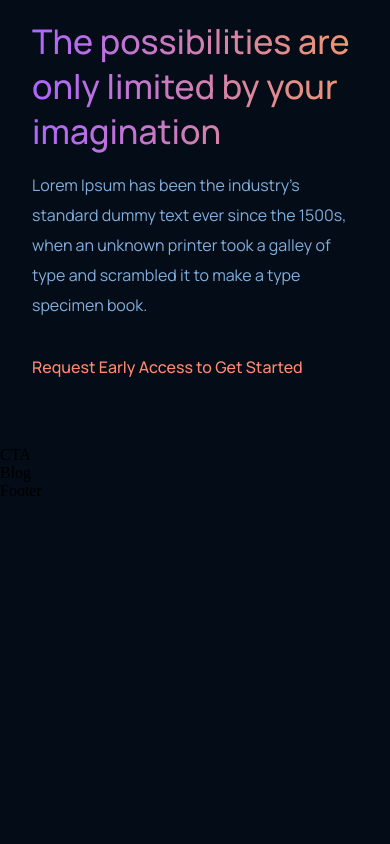
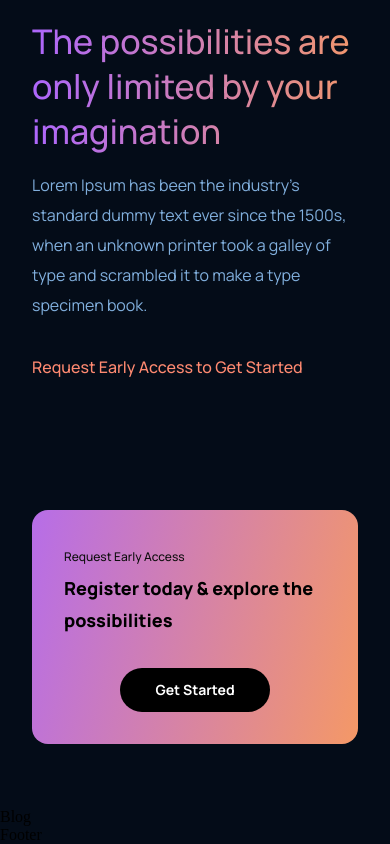
Before and after one commit to darrenlr/gpt3_jsm, a React (Create React App) app: page / in a window 390 px wide. Shown: the part 3776-4620 px from the top of the page. Before the commit the page ends 4276 px from the top, so only its background shows below. Built offline with nearby package versions, Linux system fonts and the light colour scheme.

Commit message:
implement and style cta section

```diff
--- a/src/components/cta/CTA.jsx
+++ b/src/components/cta/CTA.jsx
@@ -2,7 +2,17 @@ import React from "react";
 import "./cta.css";
 
 const CTA = () => {
-	return <div>CTA</div>;
+	return (
+		<div className="gpt3__cta">
+			<div className="gpt3__cta-content">
+				<p>Request Early Access</p>
+				<h3>Register today & explore the possibilities</h3>
+			</div>
+			<div className="gpt3__cta-btn">
+				<button type="button">Get Started</button>
+			</div>
+		</div>
+	);
 };
 
 export default CTA;
--- a/src/components/cta/cta.css
+++ b/src/components/cta/cta.css
@@ -0,0 +1,74 @@
+.gpt3__cta {
+    display: flex;
+    justify-content: space-between;
+    align-items: center;
+    flex-direction: row;
+    padding: 2rem;
+    margin: 4rem;
+    border-radius: 1rem;
+    background: var(--gradient-bar);
+}
+
+.gpt3__cta-content p {
+    font-family: var(--font-family);
+    font-weight: 500;
+    font-size: 12px;
+    line-height: 30px;
+    color: #0E0E0E
+}
+
+.gpt3__cta-content h3 {
+    font-family: var(--font-family);
+    font-weight: 800;
+    font-size: 24px;
+    line-height: 45px;
+    color: #000000
+}
+
+.gpt3__cta-btn {
+    display: flex;
+    justify-content: center;
+    align-items: center;
+    margin-left: 2rem;
+}
+
+.gpt3__cta-btn button {
+    background: #000000;
+    color: #FFFFFF;
+    border-radius: 40px;
+    font-family: var(--font-family);
+    font-weight: bold;
+    font-size: 18px;
+    line-height: 30px;
+    padding: 0.5rem 1rem;
+    border: none;
+    outline: none;
+    cursor: pointer;
+    min-width: 150px;
+}
+
+@media screen and (max-width: 650px) {
+    .gpt3__cta {
+        flex-direction: column;
+    }
+
+    .gpt3__cta-btn {
+        margin: 2rem 0 0;
+    }
+}
+
+@media screen and (max-width: 550px) {
+    .gpt3__cta {
+        margin: 4rem 2rem;
+    }
+
+    .gpt3__cta-content h3 {
+       font-size: 18px;
+       line-height: 32px;
+    }
+
+    .gpt3__cta-btn button {
+        font-size: 14px;
+        line-height: 28px;
+     }
+}
```
